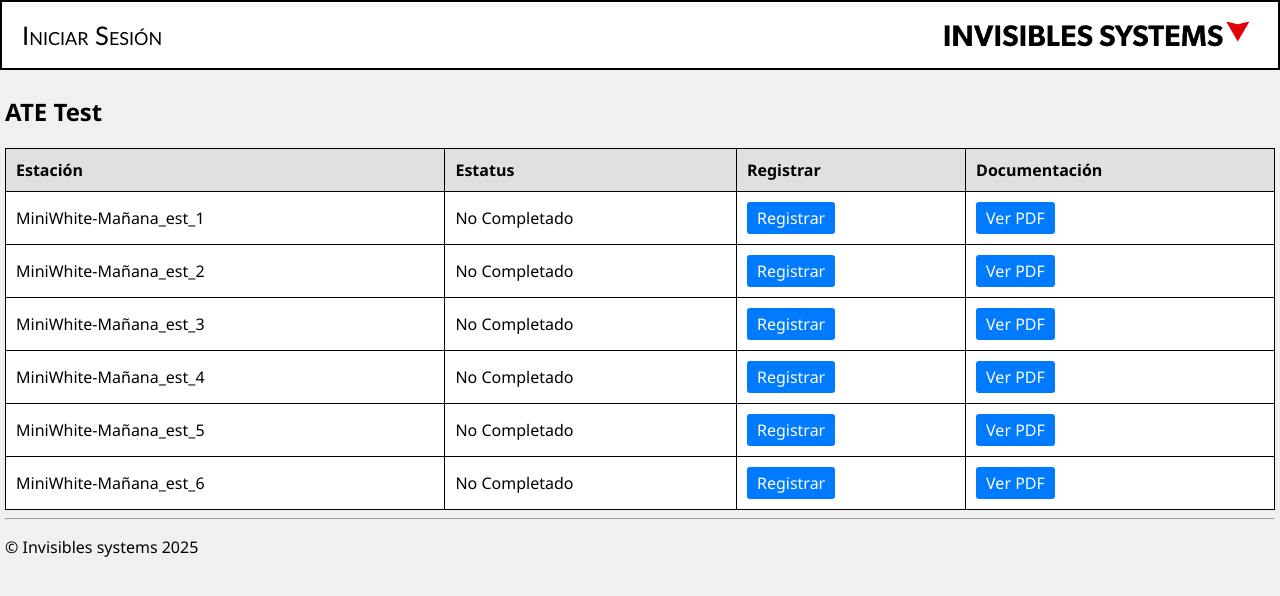
After one commit to CarlosMOD1/ISM-Maintenances, a Django app: a page that uses App1/templates/App1/Estaciones_templates/MiniWhite-Mañana.html in a window 1280 px wide. The commit adds this page. Shown: the top 596 px of the page. Run offline with Django 5.2, Linux system fonts and the light colour scheme; data comes from the database, SQL or seed files in the repository; both versions use the stored data as it was after the commit.

Commit message:
se agrego orden cronologico a la consulta de historial, se agrego MiniWhite como nueva familia, y se dividio en manana y tarde

```diff
--- a/App1/models.py
+++ b/App1/models.py
@@ -27,6 +27,7 @@ class MaintenanceRecord(models.Model):
     FAMILIA_CHOICES = [
         ('TAPES', 'TAPES'),
         ('SPSF', 'SPSF'),
+        ("MiniWhite", 'MiniWhite'),
     ]
     APROBADO_CHOICES = [
         ('No aprobado', 'No aprobado'),
--- /dev/null
+++ b/App1/templates/App1/Estaciones_templates/MiniWhite-Mañana.html
@@ -0,0 +1,39 @@
+{% extends "App1/layout.html" %}
+{% load static %}
+{% block title %}
+ATE 1
+{% endblock %}
+{% block content %}
+<h2>ATE Test</h2>
+<table class="styled-table">
+    <thead>
+        <tr>
+            <th>Estación</th>
+            <th>Estatus</th>
+            <th>Registrar</th>
+            <th>Documentación</th>
+        </tr>
+    </thead>
+    <tbody>
+        {% for i in "123456" %}
+        <tr>
+            <td>MiniWhite-Mañana_est_{{ i }}</td>
+            <td>
+                {% if 'MiniWhite-Mañana_est_'|add:i in completed_stations %}
+                Completado
+                {% else %}
+                No Completado
+                {% endif %}
+            </td>
+
+            <td>
+                <a href="{% url 'log_maintenance' 'MiniWhite-Mañana_est_'|add:i %}?next={{ request.path }}" class="button">Registrar</a>
+            </td>
+            <td>
+                <a href="{% static 'App1/Archivos_pdf_mantenimiento/ATE_mantenimientos.pdf' %}" class="button" target="_blank">Ver PDF</a>
+            </td>
+        </tr>
+        {% endfor %}
+    </tbody>
+</table>
+{% endblock %}
--- a/App1/templates/App1/Estaciones_templates/MiniWhite.html
+++ b/App1/templates/App1/Estaciones_templates/MiniWhite-Tarde.html
@@ -17,16 +17,16 @@ ATE 1
     <tbody>
         {% for i in "123456" %}
         <tr>
-            <td>MiniWhite_est_{{ i }}</td>
+            <td>MiniWhite-Tarde_est_{{ i }}</td>
             <td>
-                {% if 'MiniWhite_est_'|add:i in completed_stations %}
+                {% if 'MiniWhite-Tarde_est_'|add:i in completed_stations %}
                 Completado
                 {% else %}
                 No Completado
                 {% endif %}
             </td>
             <td>
-                <a href="{% url 'log_maintenance' 'MiniWhite_est_'|add:i %}?next={{ request.path }}" class="button">Registrar</a>
+                <a href="{% url 'log_maintenance' 'MiniWhite-Tarde_est_'|add:i %}?next={{ request.path }}" class="button">Registrar</a>
             </td>
             <td>
                 <a href="{% static 'App1/Archivos_pdf_mantenimiento/ATE_mantenimientos.pdf' %}" class="button" target="_blank">Ver PDF</a>
--- a/App1/templates/App1/home.html
+++ b/App1/templates/App1/home.html
@@ -11,5 +11,8 @@ Home
     <a href="{% url 'tapes' %}" class="Product-card tapes-card {% if has_incomplete_tapes %}yellow-card{% else %}green-card{% endif %}">
         Tapes
     </a>
+    <a href="{% url 'miniwhite' %}" class="Product-card tapes-card {% if has_incomplete_tapes %}yellow-card{% else %}green-card{% endif %}">
+        MiniWhite
+    </a>
 </div>
 {% endblock %}
--- a/App1/urls.py
+++ b/App1/urls.py
@@ -24,4 +24,6 @@ urlpatterns = [
     path("Historial_mantenimientos/", views.maintenances_history, name="Historial_mantenimientos"),
     path("download_maintenance_excel/", views.download_maintenance_excel, name="download_maintenance_excel"),
     path("register/", views.register, name="register"),
+    path("miniwhite/", views.miniwhite_view, name="miniwhite"),
+    path("miniwhite/<str:section_name>/", views.miniwhite_station_view, name="miniwhite_station_view"),
 ]
--- a/App1/views.py
+++ b/App1/views.py
@@ -18,6 +18,7 @@ from django.contrib.auth.decorators import login_required
 from django.shortcuts import render
 from django.contrib.auth.mixins import LoginRequiredMixin
 from .forms import UserRegistrationForm
+from datetime import timedelta
 
 
 # Replace the existing home function with the one below
@@ -41,7 +42,7 @@ def log_maintenance(request, station_name):
 
     # Extraer el nombre base de la estación
     base_station_name = None
-    for base_name, config in {**STATIONS_SPSF, **STATIONS_TAPES}.items():
+    for base_name, config in {**STATIONS_SPSF, **STATIONS_TAPES, **STATIONS_MINIWHITE}.items():
         if station_name.startswith(config["prefix"]):
             base_station_name = base_name
             break
@@ -58,11 +59,18 @@ def log_maintenance(request, station_name):
             maintenance_record = form.save(commit=False)
             maintenance_record.station = station
 
+            # Debug prints para verificar el valor
+            print("base_station_name:", base_station_name)
+            print("STATIONS_MINIWHITE keys:", STATIONS_MINIWHITE.keys())
+            print("STATIONS_MINIWHITE keys:", STATIONS_SPSF.keys())
+
             # Asignar automáticamente la unidad de trabajo
             if base_station_name in STATIONS_SPSF:
                 maintenance_record.unidad_de_trabajo = "SPSF"
             elif base_station_name in STATIONS_TAPES:
                 maintenance_record.unidad_de_trabajo = "TAPES"
+            elif base_station_name in STATIONS_MINIWHITE:
+                maintenance_record.unidad_de_trabajo = "MiniWhite"
 
             # ← AQUÍ AGREGA EL CÓDIGO PARA MINIWHITE
             if "cells_active" in checklist_form.cleaned_data:
@@ -104,11 +112,18 @@ def maintenances_history(request):
         week_number = form.cleaned_data['week_number']
         year = form.cleaned_data['year']
         familia = form.cleaned_data['familia']
+
+        filters = {
+            'unidad_de_trabajo': familia
+        }
+        if week_number:
+            filters['log_date__week'] = week_number
+        if year:
+            filters['log_date__year'] = year
+
         maintenance_records = MaintenanceRecord.objects.filter(
-            log_date__week=week_number,
-            log_date__year=year,
-            unidad_de_trabajo=familia
-        ).exclude(aprobado="Rechazado").prefetch_related('checklist_records')  # Excluir registros rechazados
+            **filters
+        ).exclude(aprobado="Rechazado").prefetch_related('checklist_records').order_by('-log_date')
 
     return render(request, "App1/maintenances_history.html", {
         "form": form,
@@ -270,9 +285,13 @@ STATIONS_SPSF = {
     "som_programacion": {"prefix": "som-programming_est_", "total": 2},
 }
 
+STATIONS_MINIWHITE = {
+    "MiniWhite-Mañana": {"prefix": "MiniWhite-Mañana_est_", "total": 6},
+    "MiniWhite-Tarde": {"prefix": "MiniWhite-Tarde_est_", "total": 6},
+}
+
 STATIONS_TAPES = {
     "ATE": {"prefix": "ATE_est_", "total": 6},
-    "MiniWhite": {"prefix": "MiniWhite_est_", "total": 3},
 }
 
 class CustomLoginView(LoginView):
@@ -420,3 +439,34 @@ def register(request):
 #             return redirect("home")
 #     else:
 #         return render(request, "App1/log_message.html", {"form": form})
+
+def miniwhite_view(request):
+    time_threshold = timezone.now() - timedelta(hours=20)
+    maintenance_records = MaintenanceRecord.objects.filter(
+        log_date__gte=time_threshold
+    )
+    completed_stations = maintenance_records.values_list('station__name', flat=True)
+
+    all_completed_stations = {}
+    for section_name, config in STATIONS_MINIWHITE.items():
+        all_completed_stations[section_name] = are_all_status_completed(
+            station_prefix=config["prefix"],
+            completed_stations=completed_stations,
+            total_stations=config["total"]
+        )
+
+    return render(request, "App1/miniwhite.html", {
+        "all_completed_stations": all_completed_stations,
+    })
+
+def miniwhite_station_view(request, section_name):
+    time_threshold = timezone.now() - timedelta(hours=1)
+    maintenance_records = MaintenanceRecord.objects.filter(
+        log_date__gte=time_threshold
+    )
+    completed_stations = maintenance_records.values_list('station__name', flat=True)
+
+    return render(request, f"App1/Estaciones_templates/{section_name}.html", {
+        "section_name": section_name,
+        "completed_stations": completed_stations,
+    })
```
Also changed, not shown: App1/forms.py (+14 -3 lines), App1/static/App1/mantenimientos/MiniWhite-Tarde.json (added, +14 -0 lines), App1/templates/App1/MiniWhite.html (added, +12 -0 lines), App1/static/App1/mantenimientos/MiniWhite-Mañana.json (renamed from App1/static/App1/mantenimientos/MiniWhite.json), db.sqlite3, media/mantenimientos/caracteristicas-de-los-lobos-marinos-y-las-focas--819x1024_pIL7QKX.jpg (added).
